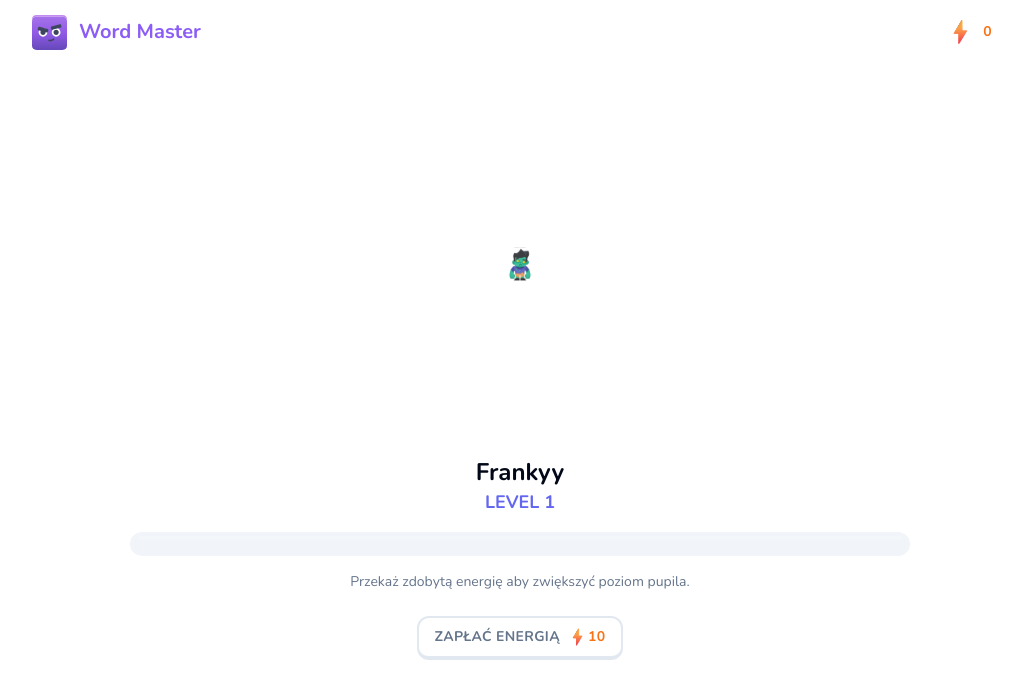
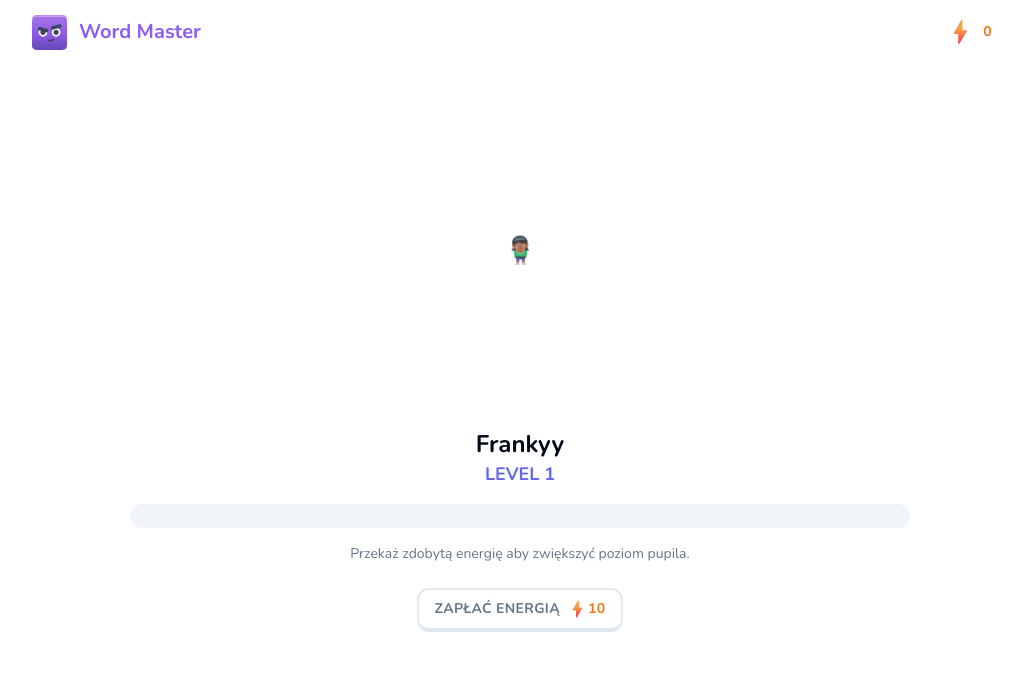
Before and after one commit to ChrisKlp/word-master, a Next.js app: page /shop in a window 1280 px wide. Shown: the top 698 px of the page, without its empty margins (120-1142 px from the left). Built offline with nearby package versions, Linux system fonts and the light colour scheme.

Commit message:
Shop update

```diff
--- a/src/components/shop/pet.tsx
+++ b/src/components/shop/pet.tsx
@@ -6,6 +6,7 @@ import { useAudio, useWindowSize } from 'react-use';
 import pointsImg from '@/assets/points.svg';
 import { Button } from '@/components/ui/button';
 import { Progress } from '@/components/ui/progress';
+import { gameImages } from '@/lib/game-utils';
 import { PetData } from '@/lib/types';
 import { getTotalPoints as getTotalLevelExp } from '@/lib/utils';
 
@@ -56,7 +57,7 @@ export default function Pet({ data }: { data: PetData }) {
           />
         )}
         <Image
-          src="/zombie.svg"
+          src={gameImages[level % gameImages.length]}
           width={300}
           height={300}
           alt="Mascot"
```
